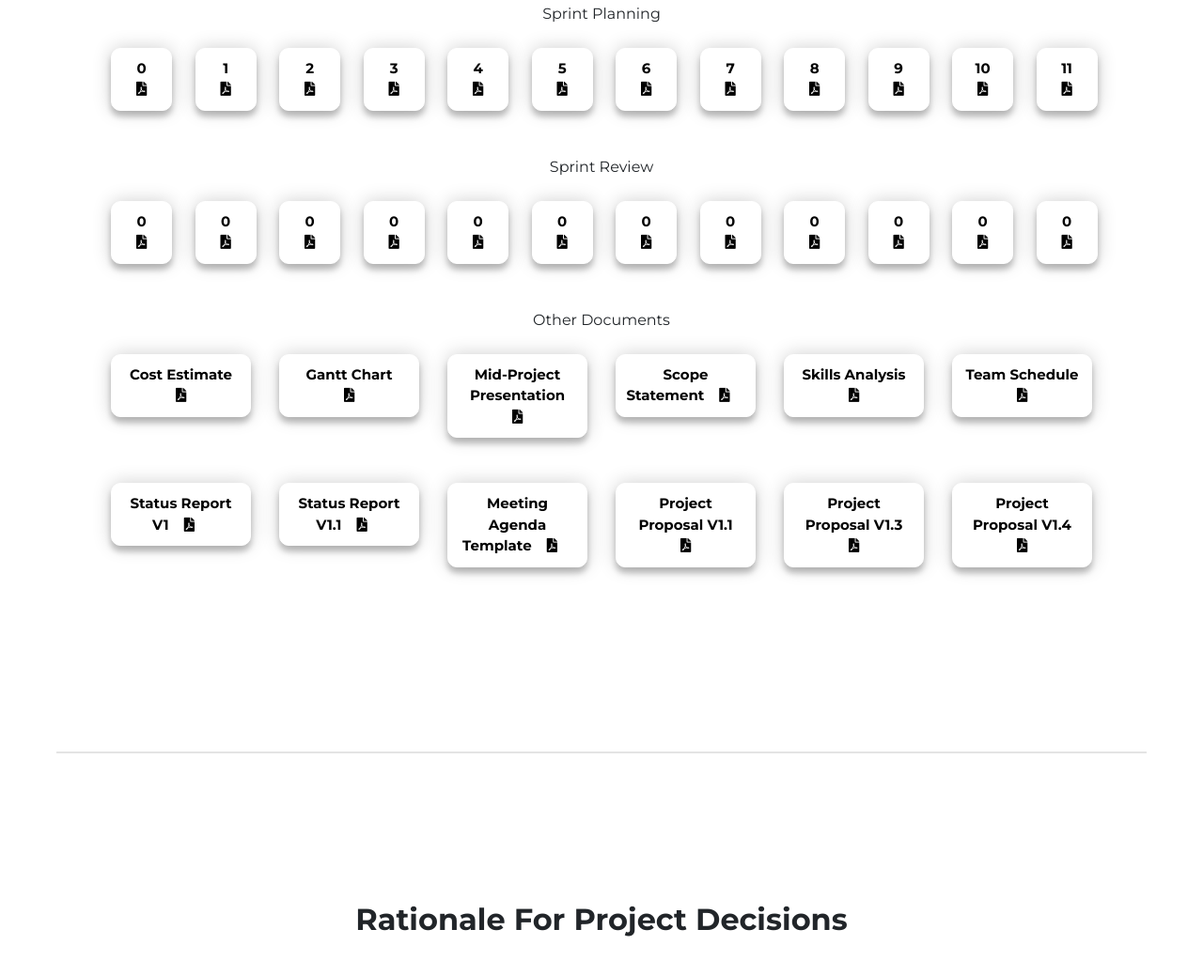
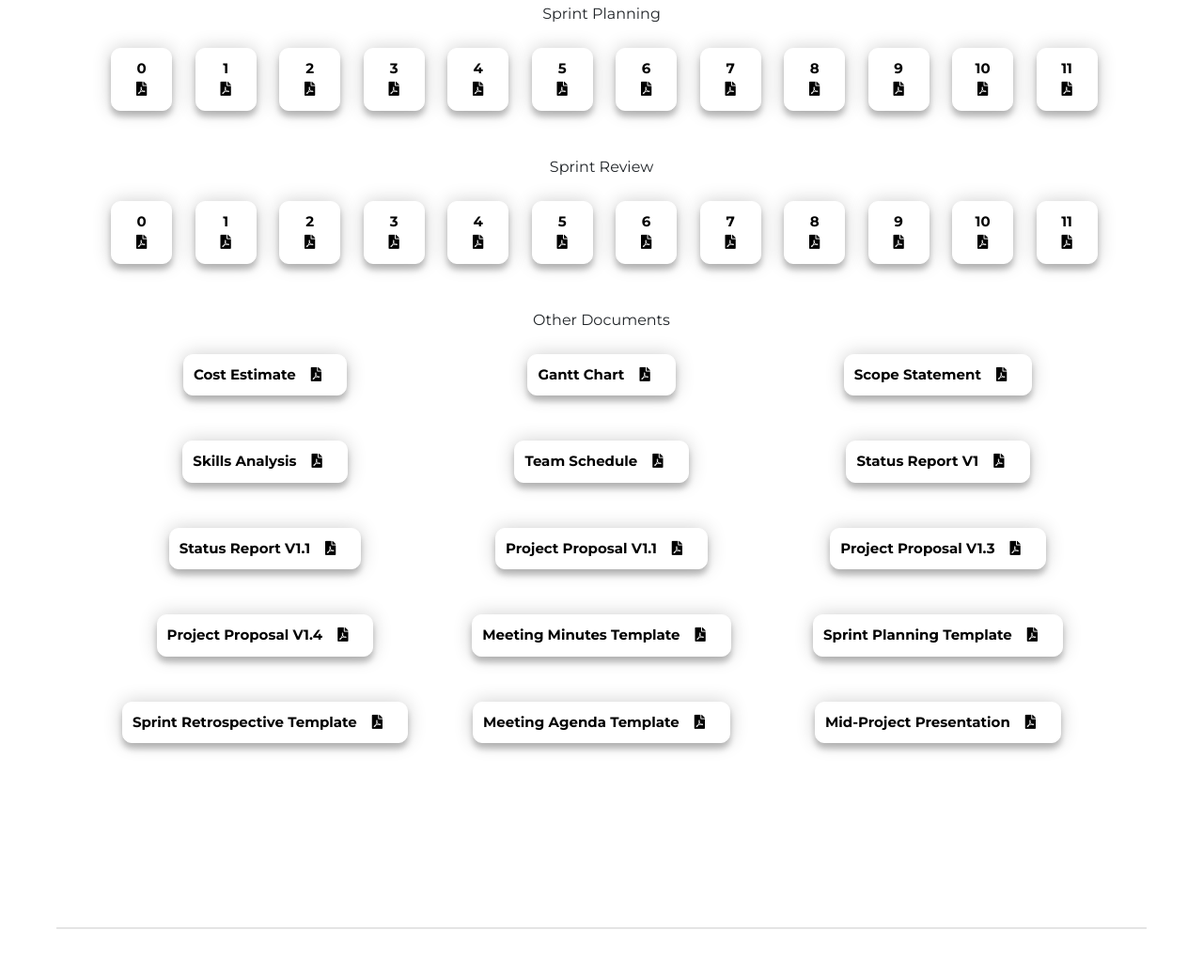
Before and after one commit to tristankells/r-d-portfolio, a plain HTML site: page index.html in a window 1280 px wide. Shown: the part 1246-2285 px from the top of the page at 94% size. Drawn offline with Linux system fonts and the light colour scheme.

Commit message:
Updated planning documents converted to pdf

```diff
--- a/index.html
+++ b/index.html
@@ -119,59 +119,75 @@
             <div class="row">
               <div class="col-lg-1"><a href="./documents/Sprint_Docs/Sprint_Review/sprint_0_review.pdf"><button class="btn-doc-small">0<i
                       class="px-3 fas fa-file-pdf"></i></button></a></div>
-              <div class="col-lg-1"><a href="./documents/Sprint_Docs/Sprint_Review/sprint_1_review.pdf"><button class="btn-doc-small">0<i
+              <div class="col-lg-1"><a href="./documents/Sprint_Docs/Sprint_Review/sprint_1_review.pdf"><button class="btn-doc-small">1<i
                       class="px-3 fas fa-file-pdf"></i></button></a></div>
-              <div class="col-lg-1"><a href="./documents/Sprint_Docs/Sprint_Review/sprint_2_review.pdf"><button class="btn-doc-small">0<i
+              <div class="col-lg-1"><a href="./documents/Sprint_Docs/Sprint_Review/sprint_2_review.pdf"><button class="btn-doc-small">2<i
                       class="px-3 fas fa-file-pdf"></i></button></a></div>
-              <div class="col-lg-1"><a href="./documents/Sprint_Docs/Sprint_Review/sprint_3_review.pdf"><button class="btn-doc-small">0<i
+              <div class="col-lg-1"><a href="./documents/Sprint_Docs/Sprint_Review/sprint_3_review.pdf"><button class="btn-doc-small">3<i
                       class="px-3 fas fa-file-pdf"></i></button></a></div>
-              <div class="col-lg-1"><a href="./documents/Sprint_Docs/Sprint_Review/sprint_4_review.pdf"><button class="btn-doc-small">0<i
+              <div class="col-lg-1"><a href="./documents/Sprint_Docs/Sprint_Review/sprint_4_review.pdf"><button class="btn-doc-small">4<i
                       class="px-3 fas fa-file-pdf"></i></button></a></div>
-              <div class="col-lg-1"><a href="./documents/Sprint_Docs/Sprint_Review/sprint_5_review.pdf"><button class="btn-doc-small">0<i
+              <div class="col-lg-1"><a href="./documents/Sprint_Docs/Sprint_Review/sprint_5_review.pdf"><button class="btn-doc-small">5<i
                       class="px-3 fas fa-file-pdf"></i></button></a></div>
-              <div class="col-lg-1"><a href="./documents/Sprint_Docs/Sprint_Review/sprint_6_review.pdf"><button class="btn-doc-small">0<i
+              <div class="col-lg-1"><a href="./documents/Sprint_Docs/Sprint_Review/sprint_6_review.pdf"><button class="btn-doc-small">6<i
                       class="px-3 fas fa-file-pdf"></i></button></a></div>
-              <div class="col-lg-1"><a href="./documents/Sprint_Docs/Sprint_Review/sprint_7_review.pdf"><button class="btn-doc-small">0<i
+              <div class="col-lg-1"><a href="./documents/Sprint_Docs/Sprint_Review/sprint_7_review.pdf"><button class="btn-doc-small">7<i
                       class="px-3 fas fa-file-pdf"></i></button></a></div>
-              <div class="col-lg-1"><a href="./documents/Sprint_Docs/Sprint_Review/sprint_8_review.pdf"><button class="btn-doc-small">0<i
+              <div class="col-lg-1"><a href="./documents/Sprint_Docs/Sprint_Review/sprint_8_review.pdf"><button class="btn-doc-small">8<i
                       class="px-3 fas fa-file-pdf"></i></button></a></div>
-              <div class="col-lg-1"><a href="./documents/Sprint_Docs/Sprint_Review/sprint_9_review.pdf"><button class="btn-doc-small">0<i
+              <div class="col-lg-1"><a href="./documents/Sprint_Docs/Sprint_Review/sprint_9_review.pdf"><button class="btn-doc-small">9<i
                       class="px-3 fas fa-file-pdf"></i></button></a></div>
-              <div class="col-lg-1"><a href="./documents/Sprint_Docs/Sprint_Review/sprint_10_review.pdf"><button class="btn-doc-small">0<i
+              <div class="col-lg-1"><a href="./documents/Sprint_Docs/Sprint_Review/sprint_10_review.pdf"><button class="btn-doc-small">10<i
                       class="px-3 fas fa-file-pdf"></i></button></a></div>
-              <div class="col-lg-1"><a href="./documents/Sprint_Docs/Sprint_Review/sprint_11_review.pdf"><button class="btn-doc-small">0<i
+              <div class="col-lg-1"><a href="./documents/Sprint_Docs/Sprint_Review/sprint_11_review.pdf"><button class="btn-doc-small">11<i
                       class="px-3 fas fa-file-pdf"></i></button></a></div>
             </div>
 
             <div class="pb-4 pt-5">Other Documents</div>
-            <div class="row">
-              <div class="col-lg-2"><a href="./documents/Planning/cost-estimate-v1.xlsx"><button class="btn-doc-small">Cost Estimate<i
-                      class="px-3 fas fa-file-pdf"></i></button></a></div>
-              <div class="col-lg-2"><a href="./documents/Planning/gantt-chart-v1.pdf"><button class="btn-doc-small">Gantt Chart<i
-                      class="px-3 fas fa-file-pdf"></i></button></a></div>
-              <div class="col-lg-2"><a href="./documents/Planning/mid-project-review-presentation.pptx"><button class="btn-doc-small">Mid-Project Presentation<i
-                      class="px-3 fas fa-file-pdf"></i></button></a></div>
-              <div class="col-lg-2"><a href="./documents/Planning/scope-statement-v1.docx"><button class="btn-doc-small">Scope Statement<i
-                      class="px-3 fas fa-file-pdf"></i></button></a></div>
-              <div class="col-lg-2"><a href="./documents/Planning/skills-analysis-v1.xlsx"><button class="btn-doc-small">Skills Analysis<i
-                      class="px-3 fas fa-file-pdf"></i></button></a></div>
-              <div class="col-lg-2"><a href="./documents/Planning/team-schedule-v1.png"><button class="btn-doc-small">Team Schedule<i
-                      class="px-3 fas fa-file-pdf"></i></button></a></div>
+            <div class="row pb-5">
+              <div class="col-lg-4"><a href="./documents/Planning/cost-estimate-v1.pdf"><button class="btn-doc-small">Cost
+                    Estimate<i class="px-3 fas fa-file-pdf"></i></button></a></div>
+              <div class="col-lg-4"><a href="./documents/Planning/gantt-chart-v1.pdf"><button class="btn-doc-small">Gantt
+                    Chart<i class="px-3 fas fa-file-pdf"></i></button></a></div>
+              <div class="col-lg-4"><a href="./documents/Planning/scope-statement-v1.pdf"><button class="btn-doc-small">Scope
+                    Statement<i class="px-3 fas fa-file-pdf"></i></button></a></div>
             </div>
-            <div class="row py-5">
-                <div class="col-lg-2"><a href="./documents/Planning/status_report_v1.pdf"><button class="btn-doc-small">Status Report V1<i
-                        class="px-3 fas fa-file-pdf"></i></button></a></div>
-                <div class="col-lg-2"><a href="./documents/Planning/status_report_v1.1.pdf"><button class="btn-doc-small">Status Report V1.1<i
-                        class="px-3 fas fa-file-pdf"></i></button></a></div>
-                <div class="col-lg-2"><a href="./documents/Planning/Doc_Templates/meeting_agenda_template.pdf"><button class="btn-doc-small">Meeting Agenda Template<i
-                        class="px-3 fas fa-file-pdf"></i></button></a></div>
-                <div class="col-lg-2"><a href="./documents/Planning/Project_Proposal/project_proposal_1.1.pdf"><button class="btn-doc-small">Project Proposal V1.1<i
-                        class="px-3 fas fa-file-pdf"></i></button></a></div>
-                <div class="col-lg-2"><a href="./documents/Planning/Project_Proposal/project_proposal_1.3.pdf"><button class="btn-doc-small">Project Proposal V1.3<i
-                        class="px-3 fas fa-file-pdf"></i></button></a></div>
-                <div class="col-lg-2"><a href="./documents/Planning/Project_Proposal/project_proposal_1.4.pdf"><button class="btn-doc-small">Project Proposal V1.4<i
-                        class="px-3 fas fa-file-pdf"></i></button></a></div>
-              </div>
+
+            <div class="row pb-5">
+              <div class="col-lg-4"><a href="./documents/Planning/skills-analysis-v1.pdf"><button class="btn-doc-small">Skills
+                    Analysis<i class="px-3 fas fa-file-pdf"></i></button></a></div>
+              <div class="col-lg-4"><a href="./documents/Planning/team-schedule-v1.png"><button class="btn-doc-small">Team
+                    Schedule<i class="px-3 fas fa-file-pdf"></i></button></a></div>
+              <div class="col-lg-4"><a href="./documents/Planning/status_report_v1.pdf"><button class="btn-doc-small">Status
+                    Report V1<i class="px-3 fas fa-file-pdf"></i></button></a></div>
+            </div>
+
+            <div class="row pb-5">
+              <div class="col-lg-4"><a href="./documents/Planning/status_report_v1.1.pdf"><button class="btn-doc-small">Status
+                    Report V1.1<i class="px-3 fas fa-file-pdf"></i></button></a></div>
+              <div class="col-lg-4"><a href="./documents/Planning/Project_Proposal/project_proposal_1.1.pdf"><button
+                    class="btn-doc-small">Project Proposal V1.1<i class="px-3 fas fa-file-pdf"></i></button></a></div>
+              <div class="col-lg-4"><a href="./documents/Planning/Project_Proposal/project_proposal_1.3.pdf"><button
+                    class="btn-doc-small">Project Proposal V1.3<i class="px-3 fas fa-file-pdf"></i></button></a></div>
+            </div>
+
+            <div class="row pb-5">
+              <div class="col-lg-4"><a href="./documents/Planning/Project_Proposal/project_proposal_1.4.pdf"><button
+                    class="btn-doc-small">Project Proposal V1.4<i class="px-3 fas fa-file-pdf"></i></button></a></div>
+              <div class="col-lg-4"><a href="./documents/Planning/Doc_Templates/meeting_minutes_template.pdf"><button
+                    class="btn-doc-small">Meeting Minutes Template<i class="px-3 fas fa-file-pdf"></i></button></a></div>
+              <div class="col-lg-4"><a href="./documents/Planning/Doc_Templates/sprint_planning_template.pdf"><button
+                    class="btn-doc-small">Sprint Planning Template<i class="px-3 fas fa-file-pdf"></i></button></a></div>
+            </div>
+
+            <div class="row pb-5">
+              <div class="col-lg-4"><a href="./documents/Planning/Doc_Templates/sprint_review_retrospective_template.pdf"><button
+                    class="btn-doc-small">Sprint Retrospective Template<i class="px-3 fas fa-file-pdf"></i></button></a></div>
+              <div class="col-lg-4"><a href="./documents/Planning/Doc_Templates/meeting_agenda_template.pdf"><button
+                    class="btn-doc-small">Meeting Agenda Template<i class="px-3 fas fa-file-pdf"></i></button></a></div>
+              <div class="col-lg-4"><a href="./documents/Planning/mid-project-review-presentation.pdf"><button class="btn-doc-small">Mid-Project
+                    Presentation<i class="px-3 fas fa-file-pdf"></i></button></a></div>
+            </div>
           </div>
         </div>
       </div>
```
Also changed, not shown: 14 other files.
